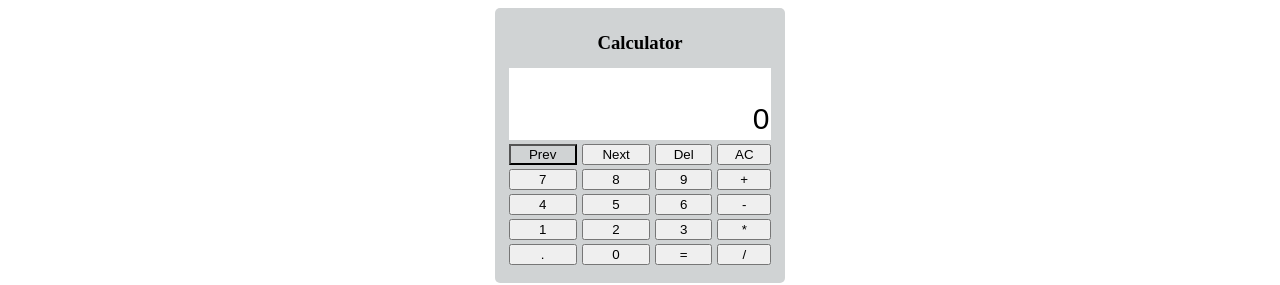
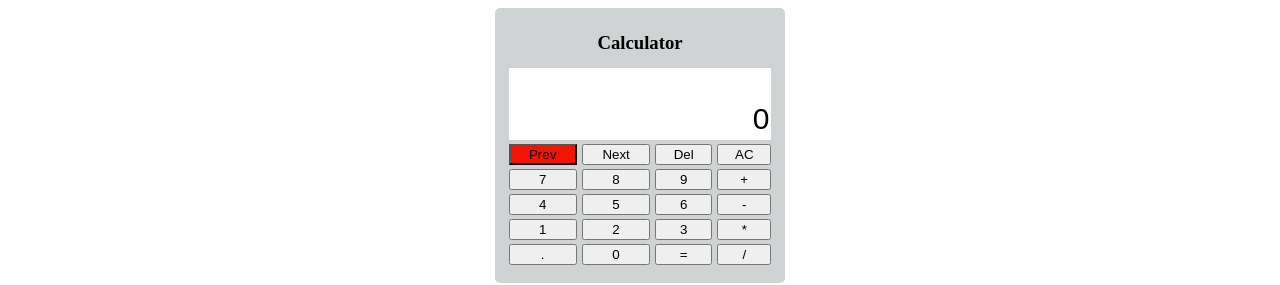
Before and after one commit to yasenstar/Microsoft-calculator, a plain HTML site: page index.html in a window 1280 px wide. In both pictures the pointer is over the input "Prev". Shown: the top 285 px of the page. Drawn offline with nearby package versions, Linux system fonts and the light colour scheme.

Commit message:
Update style.css

```diff
--- a/style.css
+++ b/style.css
@@ -48,5 +48,5 @@
     width: 100%;
 }
 #calcElements tr:nth-child(3) input:hover ,#calcElements tr:nth-child(4) input:hover ,#calcElements tr:nth-child(5) input:hover, #calcElements tr:nth-child(5) input:hover,#calcElements tr:nth-child(6) input:hover , #calcElements tr:nth-child(7) input:hover{
-    background: #D0D3D4;
+    background: rgb(243, 19, 3);
 }
```
